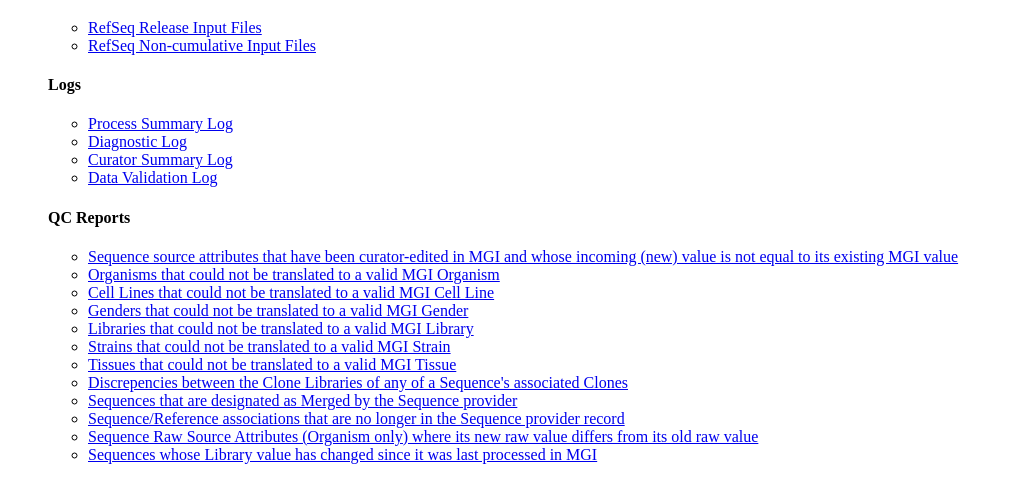
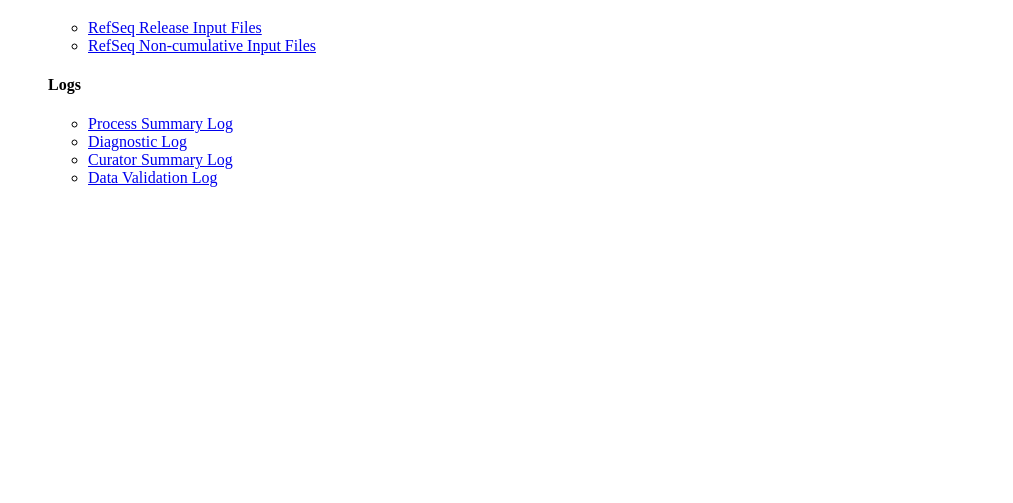
Before and after one commit to mgijax/refseqload, a plain HTML site: page index.html in a window 1280 px wide. Shown: the part 87-590 px from the top of the page, without its empty margins (0-1013 px from the left). Drawn offline with Linux system fonts and the light colour scheme.

Commit message:
TR13026/remove obsolete reports from index page

```diff
--- a/index.html
+++ b/index.html
@@ -17,19 +17,3 @@ RefSeq Sequence Load: Data, Logs and QC Reports
 <LI><A HREF="/data/loads/genbank/refseqload/logs/refseqload.cur.log">Curator Summary Log</A>
 <LI><A HREF="/data/loads/genbank/refseqload/logs/refseqload.val.log">Data Validation Log</A>
 </UL>
-
-<H4>QC Reports</H4>
-<UL>
-<LI><A HREF="/data/loads/genbank/refseqload/reports/QC_MS_AttrEdit.rpt">Sequence source attributes that have been curator-edited in MGI and whose incoming (new) value is not equal to its existing MGI value</A>
-<LI><A HREF="/data/loads/genbank/refseqload/reports/QC_MS_UnresolvedOrganism.rpt">Organisms that could not be translated to a valid MGI Organism</A>
-<LI><A HREF="/data/loads/genbank/refseqload/reports/QC_MS_InvalidCellLine.rpt">Cell Lines that could not be translated to a valid MGI Cell Line</A>
-<LI><A HREF="/data/loads/genbank/refseqload/reports/QC_MS_InvalidGender.rpt">Genders that could not be translated to a valid MGI Gender</A>
-<LI><A HREF="/data/loads/genbank/refseqload/reports/QC_MS_InvalidLibrary.rpt">Libraries that could not be translated to a valid MGI Library</A>
-<LI><A HREF="/data/loads/genbank/refseqload/reports/QC_MS_InvalidStrain.rpt">Strains that could not be translated to a valid MGI Strain</A>
-<LI><A HREF="/data/loads/genbank/refseqload/reports/QC_MS_InvalidTissue.rpt">Tissues that could not be translated to a valid MGI Tissue</A>
-<LI><A HREF="/data/loads/genbank/refseqload/reports/QC_MS_NameConflict.rpt">Discrepencies between the Clone Libraries of any of a Sequence's associated Clones</A>
-<LI><A HREF="/data/loads/genbank/refseqload/reports/QC_SEQ_Merged.rpt">Sequences that are designated as Merged by the Sequence provider</A>
-<LI><A HREF="/data/loads/genbank/refseqload/reports/QC_SEQ_OldRef.rpt">Sequence/Reference associations that are no longer in the Sequence provider record</A>
-<LI><A HREF="/data/loads/genbank/refseqload/reports/QC_SEQ_RawSourceConflict.rpt">Sequence Raw Source Attributes (Organism only) where its new raw value differs from its old raw value </A>
-<LI><A HREF="/data/loads/genbank/gbseqload/reports/QC_MS_ChangedLibrary.rpt">Sequences whose Library value has changed since it was last processed in MGI </A>
-</UL>
```
Also changed, not shown: 1 other file.
